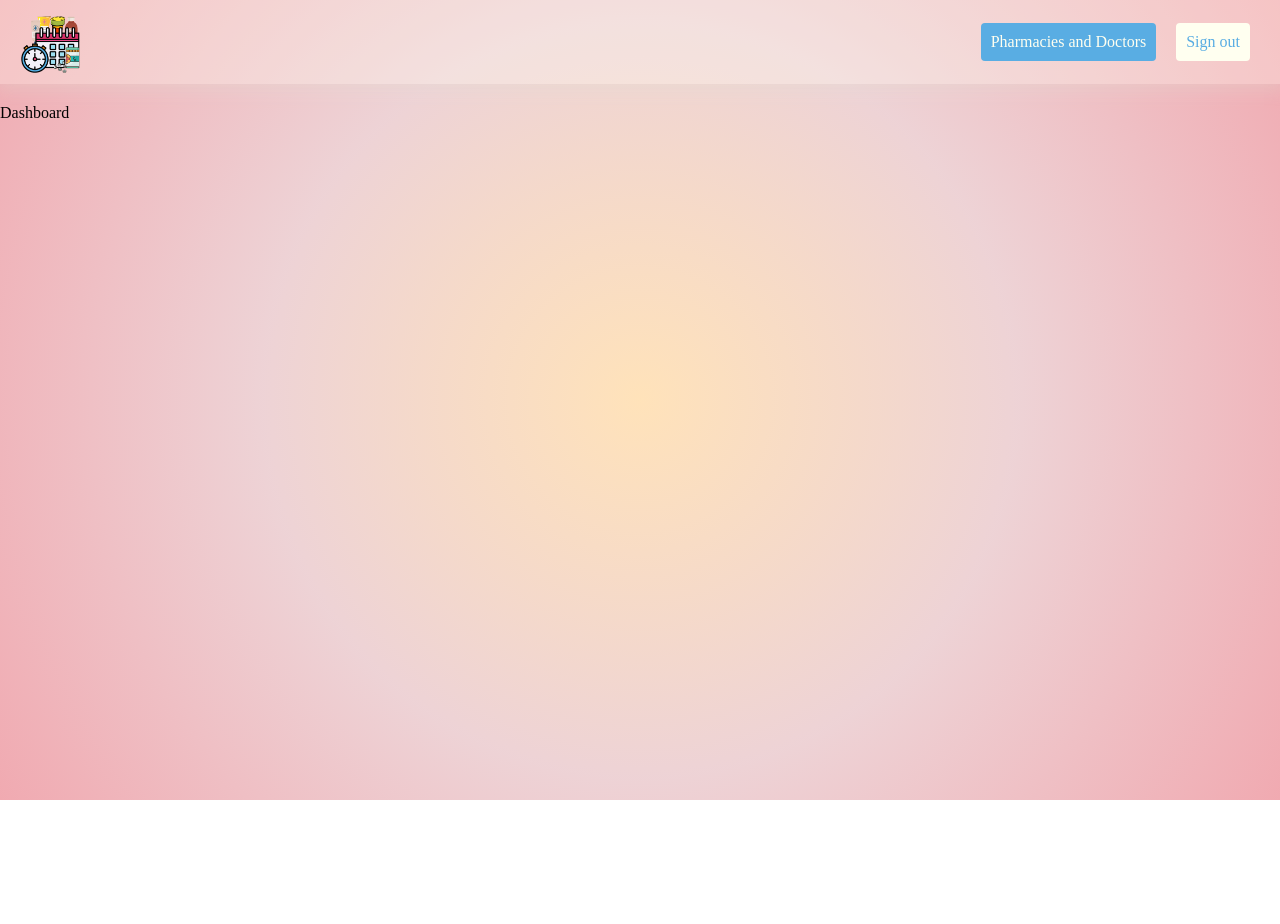
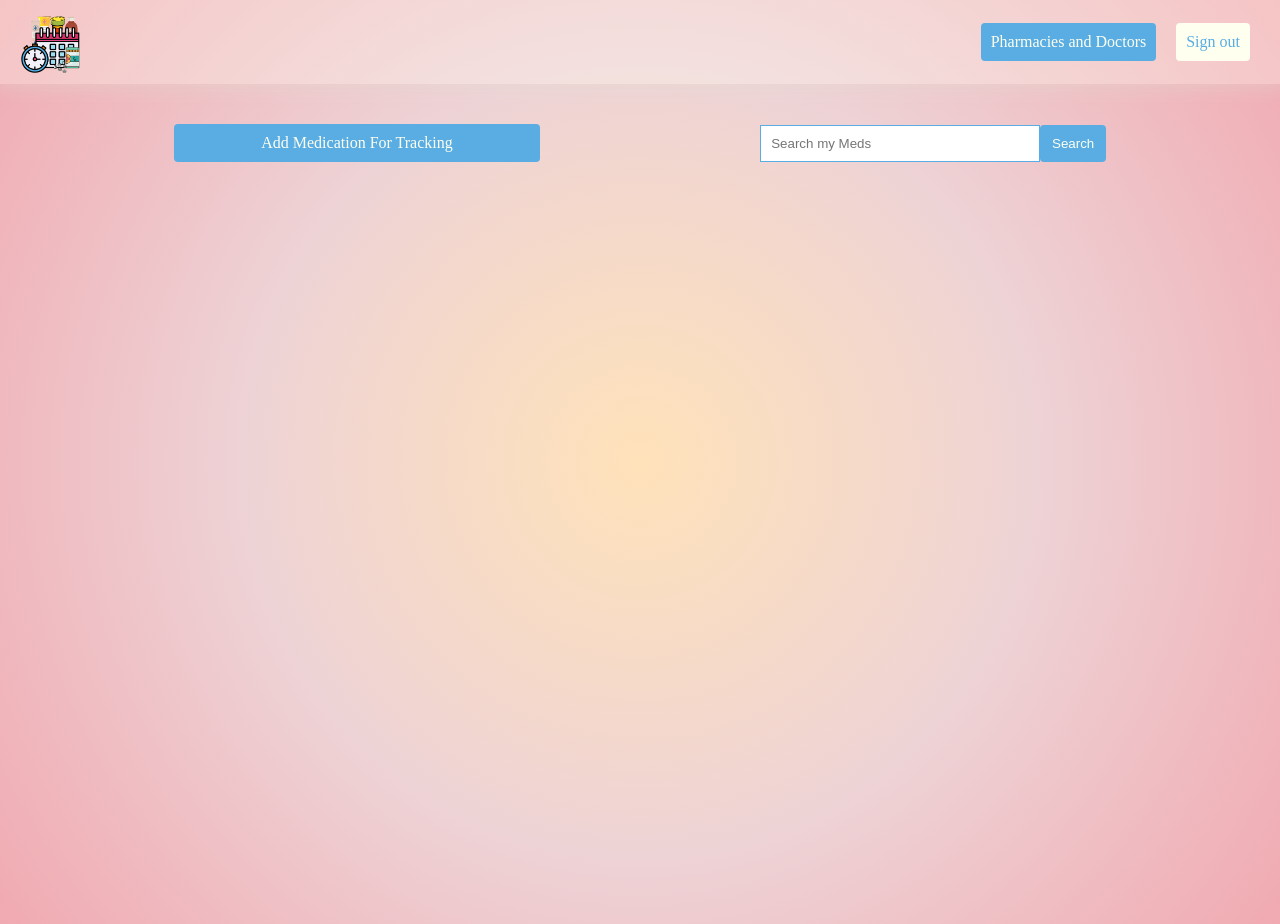
Before and after one commit to teyannaearle/med-monitor, a React (Create React App) app in the folder front-end/: page /dashboard in a window 1280 px wide. Before the commit the page ends 800 px from the top, so only its background shows below. Built offline with nearby package versions, Linux system fonts and the light colour scheme; no server answers; sample sign-in values are in the browser's storage.

Commit message:
add dash menu

```diff
--- a/front-end/src/App.scss
+++ b/front-end/src/App.scss
@@ -1,6 +1,6 @@
 @import "./styleUtils/colors";
 
-html, body, #root, .App > div{
+html, body, #root, .App {
   width: 100%;
   min-height: 100vh;
   margin: 0;
@@ -14,9 +14,10 @@ html, body, #root, .App > div{
 
 a {
   text-decoration: none;
-  // color: $blue;
-  // font-weight: 700;
 }
-// .page {
 
-// }
+.page {
+  width: 90%;
+  margin: auto;
+  height: 100vh;
+}
--- a/front-end/src/components/navbar/Navbar.scss
+++ b/front-end/src/components/navbar/Navbar.scss
@@ -4,7 +4,7 @@
     @include muted-background;
     height: 64px;
     width: 100%;
-    margin-bottom: 20px;
+    margin-bottom: 40px;
     padding-top: 10px;
     padding-bottom: 10px;
     display: flex;
@@ -24,12 +24,11 @@
         margin-right: 20px;
 
         a {
+            @include button;
             display: inline-block;
             margin : 10px;
-            background-color: $blue;
             padding: 10px;
             border-radius: 4px;
-            color: ivory;
 
             &:hover{
                 transform: scale(1.02);
--- a/front-end/src/pages/Dashboard.js
+++ b/front-end/src/pages/Dashboard.js
@@ -1,13 +1,22 @@
-import React from "react"
-import Navbar from "../components/navbar/Navbar"
+import React from "react";
+import Navbar from "../components/navbar/Navbar";
+import "./Dashboard.scss";
 
 function Dashboard() {
   return (
     <div>
       <Navbar />
-      <div>Dashboard</div>
+      <div className="dash page">
+        <div className="dash__menu">
+          <a href="#"> Add Medication For Tracking </a>
+          <div className="dash__menu__search">
+            <input placeholder="Search my Meds"></input>
+            <button>Search</button>
+          </div>
+        </div>
+      </div>
     </div>
-  )
+  );
 }
 
-export default Dashboard
+export default Dashboard;
--- /dev/null
+++ b/front-end/src/pages/Dashboard.scss
@@ -0,0 +1,34 @@
+@import "../styleUtils/colors";
+
+.dash{
+    &__menu{
+        display:flex;
+        justify-content:space-around;
+        align-items: center;
+
+        &__search{
+            width: 30%;
+            display: flex;
+
+            input{
+                width: 80%;
+                padding: 10px;
+                border: 1px solid $blue;
+            }
+
+            button{
+                @include button;
+                width: 20%;
+                border: none;
+            }
+        }
+    }
+
+    a {
+        @include button;
+        display: inline-block;
+        padding: 10px;
+        width: 30%;
+        text-align: center;
+    }
+}
--- a/front-end/src/styleUtils/_colors.scss
+++ b/front-end/src/styleUtils/_colors.scss
@@ -8,6 +8,13 @@
 $yellow-pink-radial: radial-gradient(circle, rgba(255,198,117,1) 0%, rgba(226,181,186,1) 50%, rgba(231,113,125,1) 100%);
 $yellow-pink-radial-light: radial-gradient(circle, rgba(255,198,117,0.5) 0%, rgba(226,181,186,0.6) 50%, rgba(231,113,125,0.6) 100%);
 $blue: #59ade3;
+$pink: #d63169;
+
+@mixin button {
+    background-color: #59ade3;
+    color: ivory;
+    border-radius: 4px;
+}
 @mixin muted-background {
     background-color: rgba(255, 255, 240, 0.3);
     -webkit-box-shadow: 1px 2px 15px 5px #dfdfd04d;
```
